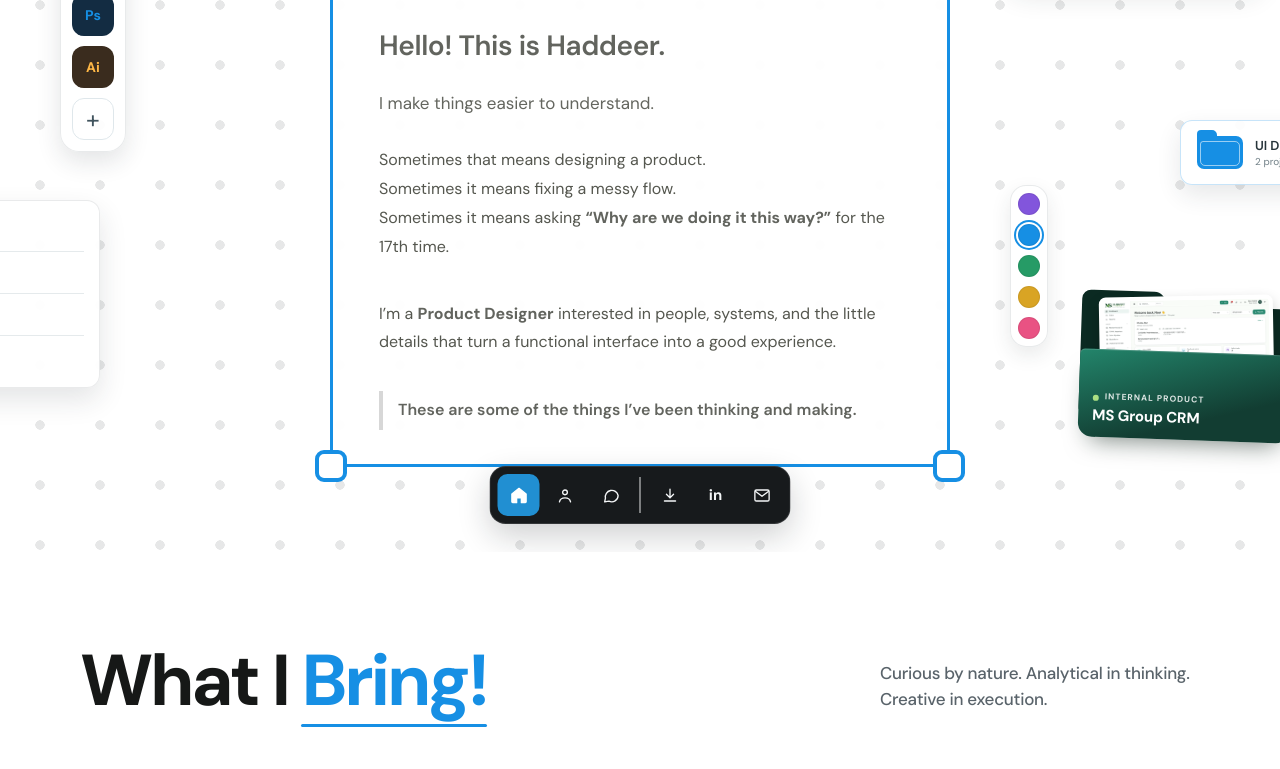
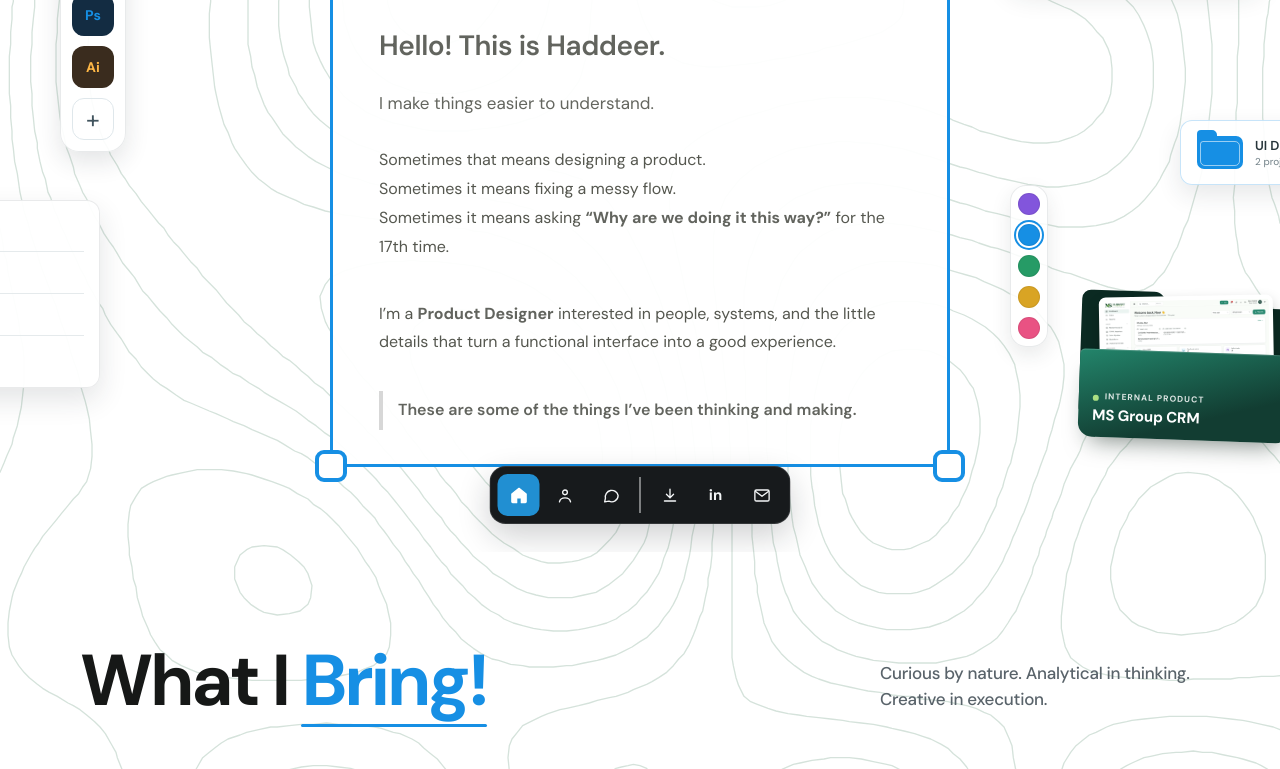
Before and after one commit to haddeershukr/haddeershukr.github.io, a plain HTML site: page index.html in a window 1280 px wide. Shown: the part 325-1094 px from the top of the page. Drawn offline with Linux system fonts and the light colour scheme.

Commit message:
Try: topographic contour background
Co-Authored-By: Claude Opus 5.5 <noreply@anthropic.com>
Claude-Session: https://claude.ai/code/session_01Dp2LZuj3tjPUFhX6BEjbCm

```diff
--- a/index.html
+++ b/index.html
@@ -875,10 +875,10 @@
     @media(max-width:760px){.folder-ntra2 .device-msgroup{width:88%!important}.ntra-chip{bottom:8%;font-size:12px;padding:8px 12px}}
     @media(prefers-reduced-motion:reduce){.ntra-chip i{animation:none}}
 
-    /* dots only in hero */
-    body{background-image:none!important;background-color:#fff!important}
-    .hero-canvas{background-color:#fff;background-image:radial-gradient(circle,rgba(54,60,64,.12) 4.5px,transparent 4.9px);background-size:60px 60px;background-position:center top}
-    @media(max-width:600px){.hero-canvas{background-size:44px 44px}}
+    /* topographic background */
+    body{background-color:#fff!important;background-image:url("assets/topo.svg")!important;background-size:1600px 1600px!important;background-repeat:repeat!important;background-attachment:scroll!important}
+    .hero-canvas{background:transparent!important}
+    @media(max-width:600px){body{background-size:1100px 1100px!important}}
   </style>
 </head>
 <body>
```
Also changed, not shown: assets/topo.svg (added).
